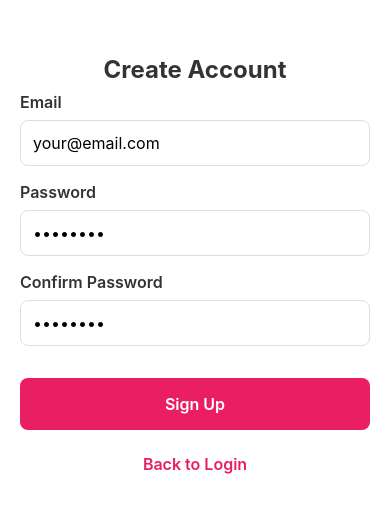
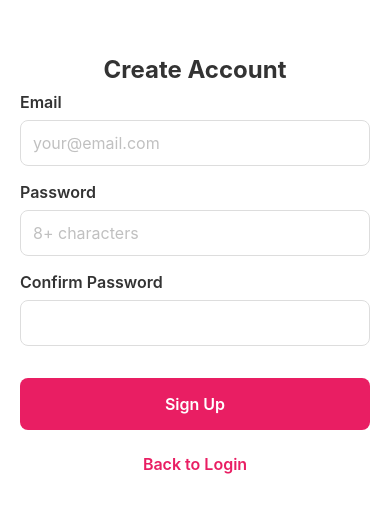
Before and after one commit to timothytzkung/Dately, a React Native app: screen /Register in a window 390 px wide. Shown: the part 150-662 px from the top of the page. Built offline with nearby package versions, Linux system fonts and the light colour scheme.

Commit message:
Placeholder Opacity Fix
Fixed opacity of placeholder text

```diff
--- a/src/screens/auth/LoginScreen.jsx
+++ b/src/screens/auth/LoginScreen.jsx
@@ -48,7 +48,6 @@ export const LoginScreen = ({ onLoginStateChange }) => {
           <Text style={styles.label}>Email</Text>
           <TextInput
             style={styles.input}
-            placeholder="your@email.com"
             value={email}
             onChangeText={setEmail}
             keyboardType="email-address"
@@ -60,7 +59,6 @@ export const LoginScreen = ({ onLoginStateChange }) => {
           <Text style={styles.label}>Password</Text>
           <TextInput
             style={styles.input}
-            placeholder="••••••••"
             value={password}
             onChangeText={setPassword}
             secureTextEntry
--- a/src/screens/auth/RegisterScreen.jsx
+++ b/src/screens/auth/RegisterScreen.jsx
@@ -38,6 +38,7 @@ export const RegisterScreen = () => {
           <TextInput
             style={styles.input}
             placeholder="your@email.com"
+            placeholderTextColor="#C0C0C0"
             value={email}
             onChangeText={setEmail}
             keyboardType="email-address"
@@ -49,7 +50,8 @@ export const RegisterScreen = () => {
           <Text style={styles.label}>Password</Text>
           <TextInput
             style={styles.input}
-            placeholder="••••••••"
+            placeholder="8+ characters"
+            placeholderTextColor="#C0C0C0"
             value={password}
             onChangeText={setPassword}
             secureTextEntry
@@ -60,7 +62,6 @@ export const RegisterScreen = () => {
           <Text style={styles.label}>Confirm Password</Text>
           <TextInput
             style={styles.input}
-            placeholder="••••••••"
             value={confirmPassword}
             onChangeText={setConfirmPassword}
             secureTextEntry
```
